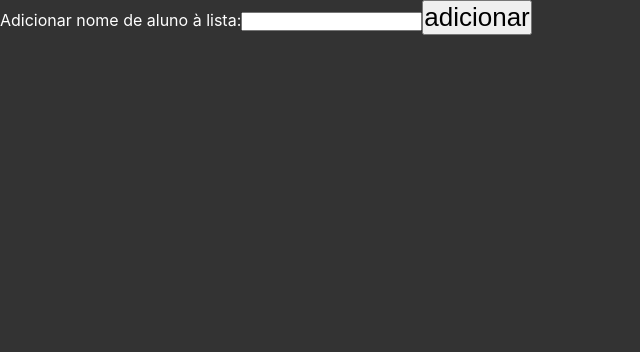
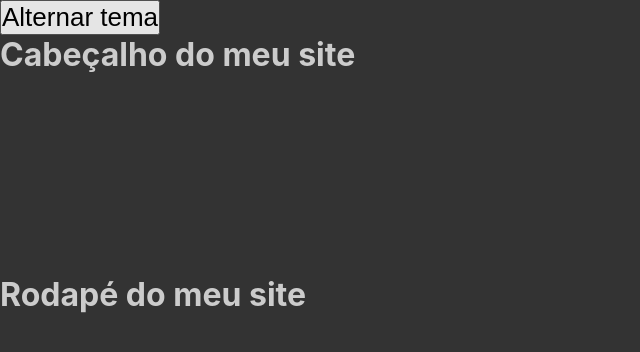
Before and after one commit to fkbral/webfullstack-react, a React (Vite) app in the folder exercicios/01_projeto_react/: page / in a window 1280 px wide. Shown: the top 352 px of the page, without its empty margins (0-640 px from the left). Built offline with nearby package versions, Linux system fonts and the light colour scheme.

Commit message:
feat: aula 06 - exercício do componente com mudança de tema

```diff
--- a/exercicios/01_projeto_react/src/App.jsx
+++ b/exercicios/01_projeto_react/src/App.jsx
@@ -7,6 +7,7 @@ import { FaDoorOpen } from 'react-icons/fa'
 import { Counter } from './components/Counter'
 import { PersonsList } from './components/PersonsList'
 import { AttendanceList } from './components/AttendanceList'
+import { ThemedContainer } from './components/06_ThemedContainer'
 
 function App() {
   const imageUrl =
@@ -23,7 +24,8 @@ function App() {
 
       {/* <Counter /> */}
       {/* <PersonsList /> */}
-      <AttendanceList />
+      {/* <AttendanceList /> */}
+      <ThemedContainer />
       {/*
       <Button
         isLoading={true}
--- /dev/null
+++ b/exercicios/01_projeto_react/src/components/06_ThemedContainer/Footer/index.jsx
@@ -0,0 +1,17 @@
+import React from 'react'
+import './styles.css'
+import PropTypes from 'prop-types'
+
+export class Footer extends React.Component {
+  render() {
+    return (
+      <footer className={`${this.props.theme} themed-footer`}>
+        <h1>Rodapé do meu site</h1>
+      </footer>
+    )
+  }
+}
+
+Footer.propTypes = {
+  theme: PropTypes.string,
+}
--- /dev/null
+++ b/exercicios/01_projeto_react/src/components/06_ThemedContainer/Footer/styles.css
@@ -0,0 +1,13 @@
+.themed-footer {
+  min-height: 15vh;
+}
+
+.light {
+  background-color: #fff;
+  color: #555;
+}
+
+.dark {
+  background-color: #333;
+  color: #ccc;
+}
--- /dev/null
+++ b/exercicios/01_projeto_react/src/components/06_ThemedContainer/Header/index.jsx
@@ -0,0 +1,17 @@
+import React from 'react'
+import './styles.css'
+import PropTypes from 'prop-types'
+
+export class Header extends React.Component {
+  render() {
+    return (
+      <header className={`${this.props.theme} themed-header`}>
+        <h1>Cabeçalho do meu site</h1>
+      </header>
+    )
+  }
+}
+
+Header.propTypes = {
+  theme: PropTypes.string,
+}
--- /dev/null
+++ b/exercicios/01_projeto_react/src/components/06_ThemedContainer/Header/styles.css
@@ -0,0 +1,13 @@
+.themed-header {
+  min-height: 30vh;
+}
+
+.light {
+  background-color: #fff;
+  color: #555;
+}
+
+.dark {
+  background-color: #333;
+  color: #ccc;
+}
--- /dev/null
+++ b/exercicios/01_projeto_react/src/components/06_ThemedContainer/index.jsx
@@ -0,0 +1,35 @@
+import React from 'react'
+import { Footer } from './Footer'
+import { Header } from './Header'
+import './styles.css'
+
+// 6. Crie um toggle para alterar entre light/dark mode de um site
+//   1. crie uma página que terá um estado chamado theme que receberá o valor ‘light’ ou ‘dark’ (esta página será pai das demais partes);
+//   2. crie um botão para alternar entre as duas opções;
+//   3. crie 1 ou mais seções nesta página em componentes separados (exemplo: banner, header);
+//   4. repasse o valor do theme para estes componentes via props e renderize com cores diferentes utilizando a propriedade “style”.
+
+//         Exemplo: background: (theme === ‘light’ ? ‘#fff’ : ‘#000’)
+
+export class ThemedContainer extends React.Component {
+  constructor() {
+    super()
+    this.state = { theme: 'dark' }
+  }
+
+  render() {
+    const handleSwitchTheme = () => {
+      const nextTheme = this.state.theme === 'dark' ? 'light' : 'dark'
+
+      this.setState({ theme: nextTheme })
+    }
+
+    return (
+      <div className={`${this.state.theme} themed-container`}>
+        <button onClick={handleSwitchTheme}>Alternar tema</button>
+        <Header theme={this.state.theme} />
+        <Footer theme={this.state.theme} />
+      </div>
+    )
+  }
+}
--- /dev/null
+++ b/exercicios/01_projeto_react/src/components/06_ThemedContainer/styles.css
@@ -0,0 +1,13 @@
+.themed-container {
+  min-height: 100vh;
+}
+
+.light {
+  background-color: #fff;
+  color: #555;
+}
+
+.dark {
+  background-color: #333;
+  color: #ccc;
+}
```
